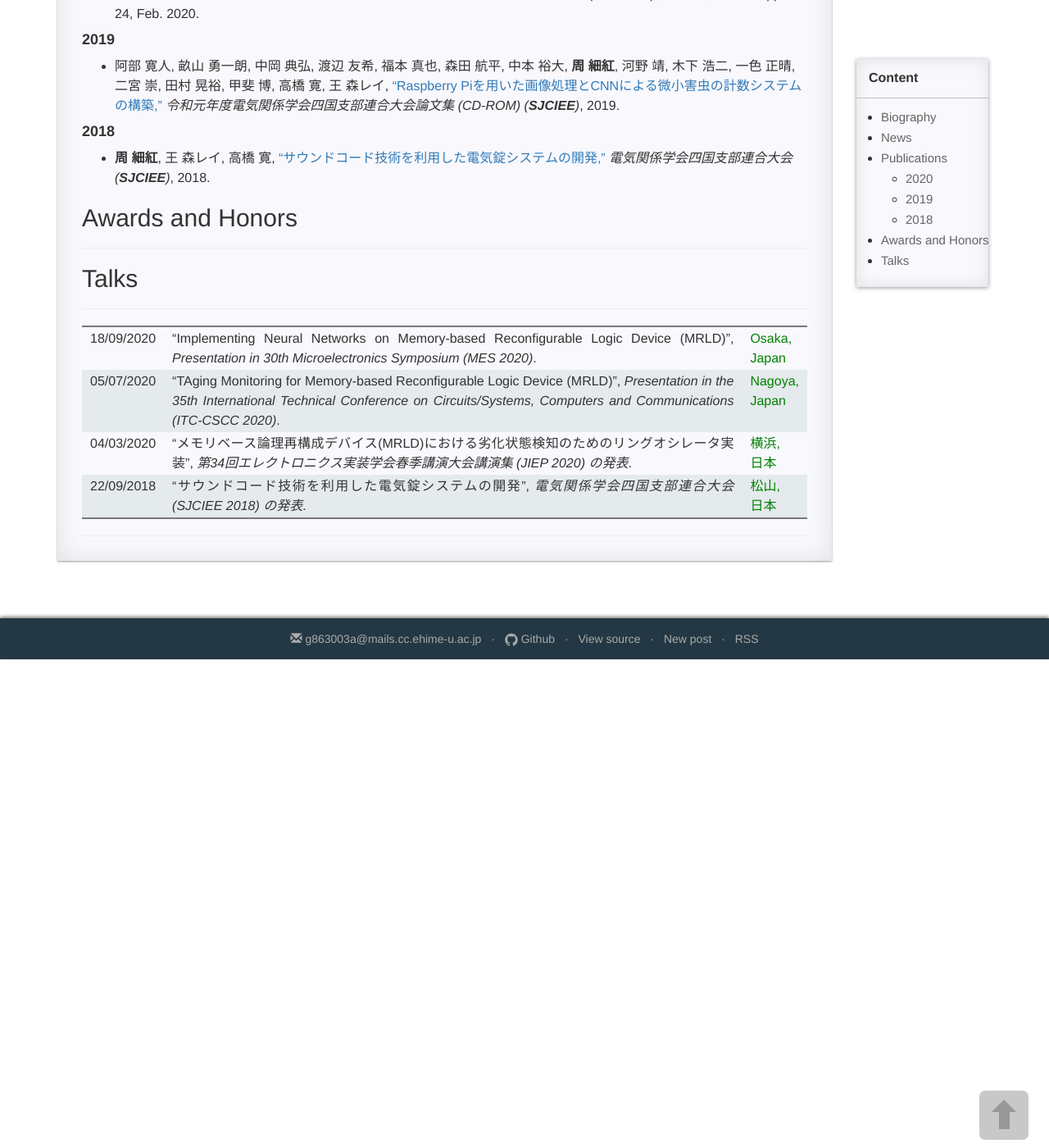
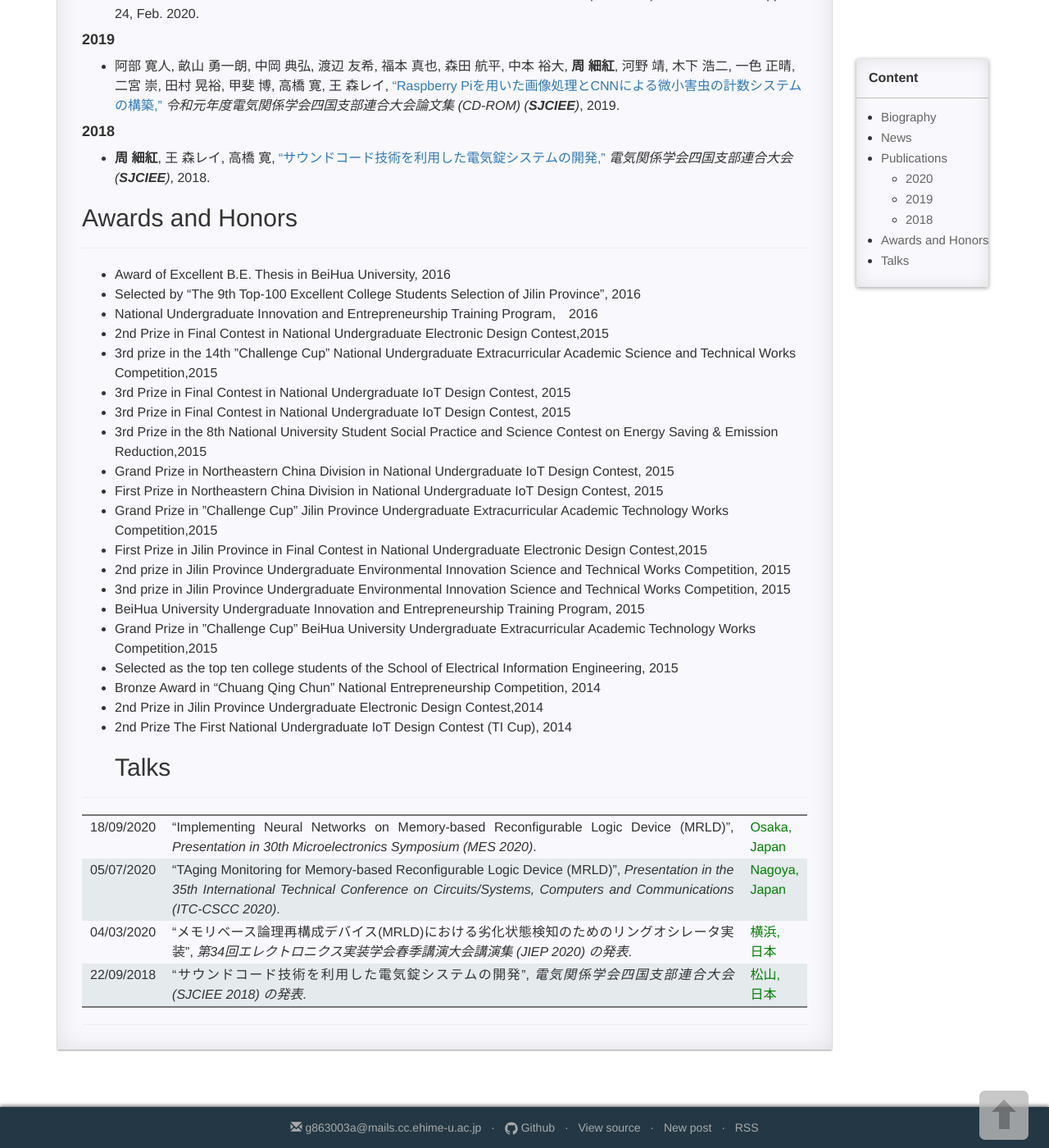
Before and after one commit to XihongZhou/xihongzhou.github.io, a Jekyll site: the page built from pages/1_homepage.md, in a window 1280 px wide and 1400 px high, scrolled down 1144 px. Shown: the whole window at 82% size. Built offline with Jekyll 4.4.1, drawn with Linux system fonts in a browser that asks for light colours; comment, search, counter and statistics services are not loaded.

Commit message:
Update 1_homepage.md

```diff
--- a/pages/1_homepage.md
+++ b/pages/1_homepage.md
@@ -76,8 +76,26 @@ permalink: /homepage/
 
 ---
 
-
-
+- Award of Excellent B.E. Thesis in BeiHua University, 2016
+- Selected by "The 9th Top-100 Excellent College Students Selection of Jilin Province”, 2016
+- National Undergraduate Innovation and Entrepreneurship Training Program,　2016
+- 2nd Prize in Final Contest in National Undergraduate Electronic Design Contest,2015
+- 3rd prize in the 14th ”Challenge Cup” National Undergraduate Extracurricular Academic Science and Technical Works Competition,2015
+- 3rd Prize in Final Contest in National Undergraduate IoT Design Contest, 2015
+- 3rd Prize in Final Contest in National Undergraduate IoT Design Contest, 2015
+- 3rd Prize in the 8th National University Student Social Practice and Science Contest on Energy Saving & Emission Reduction,2015
+- Grand Prize in Northeastern China Division in National Undergraduate IoT Design Contest, 2015
+- First Prize in Northeastern China Division in National Undergraduate IoT Design Contest, 2015
+- Grand Prize in ”Challenge Cup” Jilin Province Undergraduate Extracurricular Academic Technology Works Competition,2015
+- First Prize in Jilin Province in Final Contest in National Undergraduate Electronic Design Contest,2015
+- 2nd prize in Jilin Province Undergraduate Environmental Innovation Science and Technical Works Competition, 2015
+- 3nd prize in Jilin Province Undergraduate Environmental Innovation Science and Technical Works Competition, 2015
+- BeiHua University Undergraduate Innovation and Entrepreneurship Training Program, 2015
+- Grand Prize in ”Challenge Cup” BeiHua University Undergraduate Extracurricular Academic Technology Works Competition,2015
+- Selected as the top ten college students of the School of Electrical Information Engineering, 2015
+- Bronze Award in "Chuang Qing Chun" National Entrepreneurship Competition, 2014
+- 2nd Prize in Jilin Province Undergraduate Electronic Design Contest,2014
+- 2nd Prize The First National Undergraduate IoT Design Contest (TI Cup), 2014
 ## Talks
 
 ---
```
